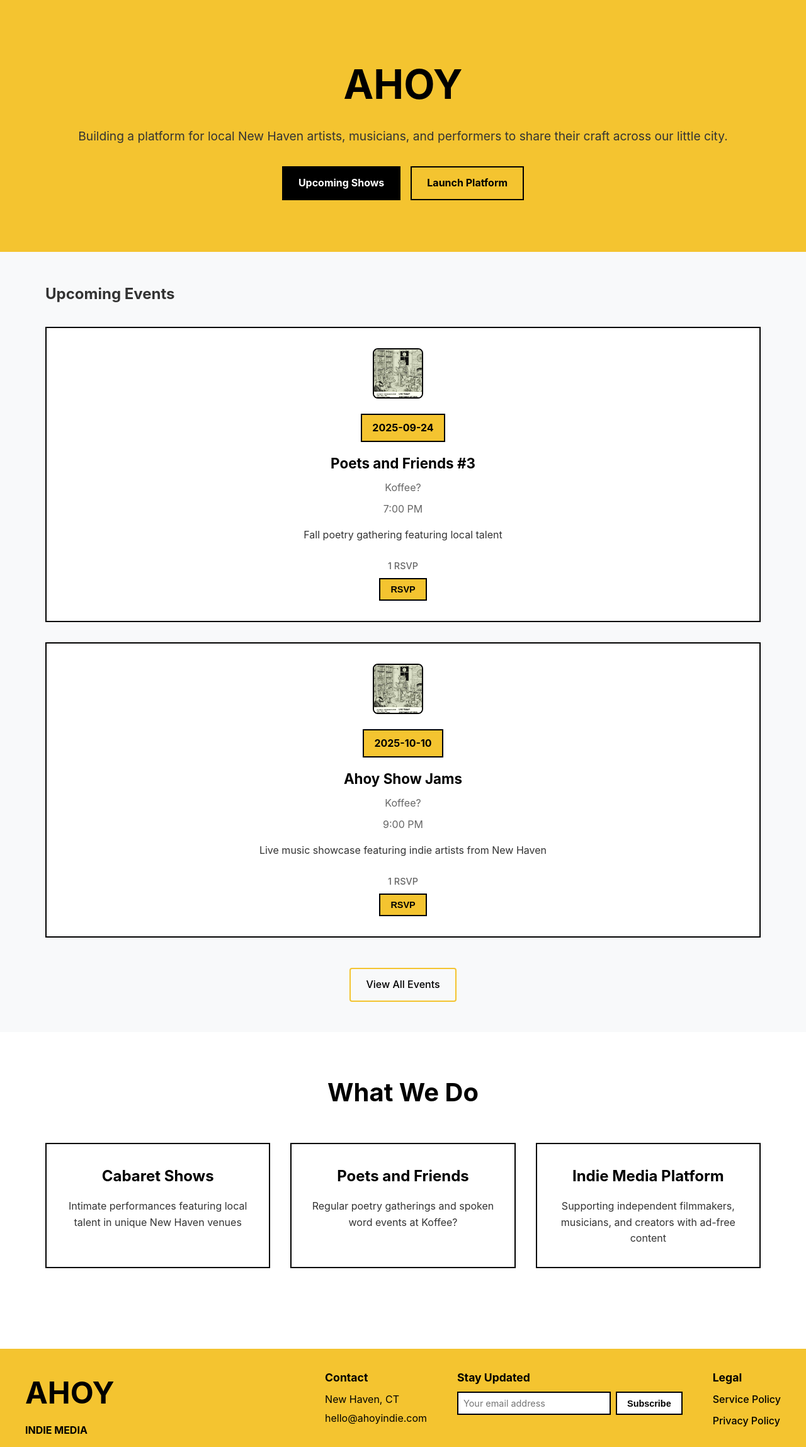
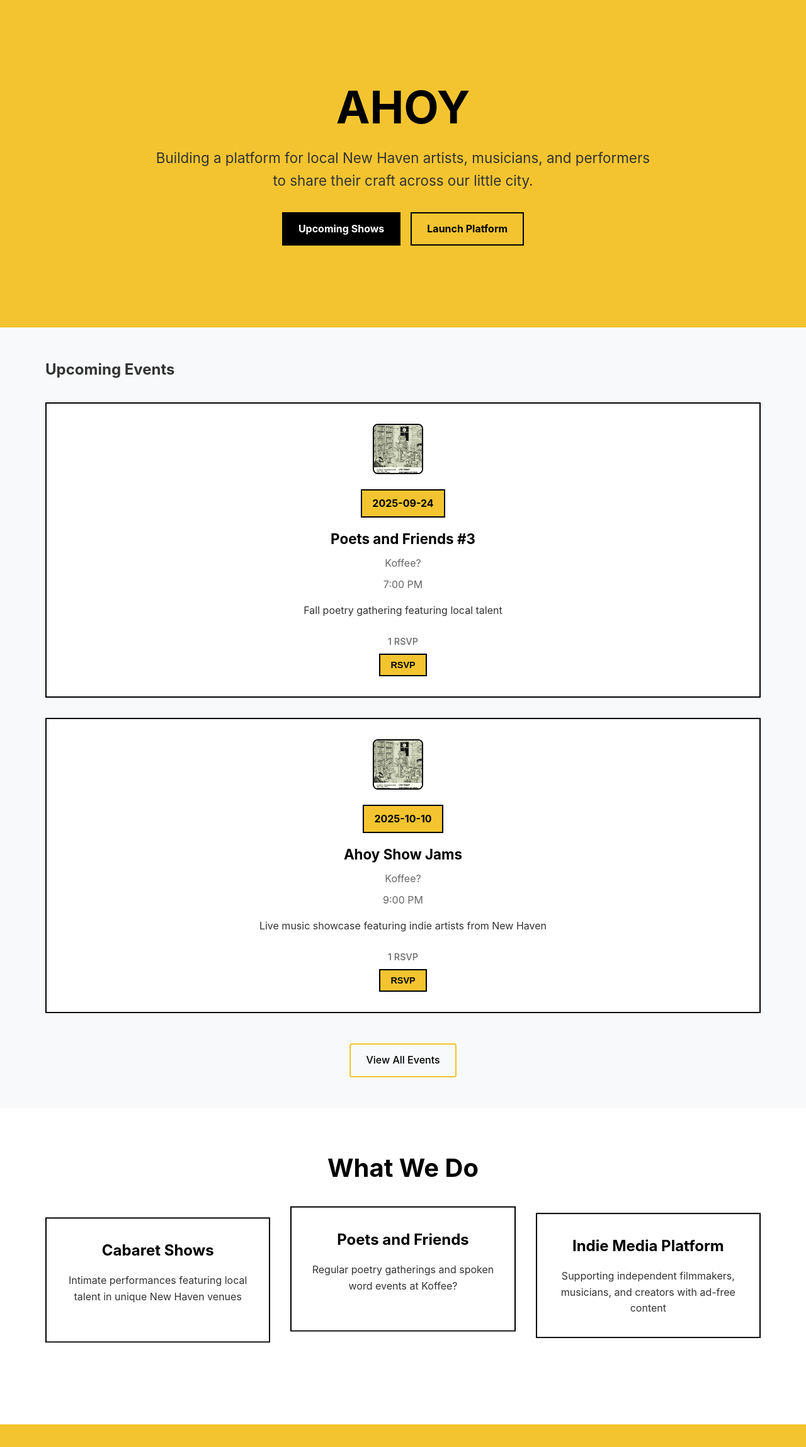
Before and after one commit to oooAHOYooo/ahoy-super-autumn, a Flask app: page / in a window 1280 px wide. Shown: the part 83-2381 px from the top of the page at 63% size. Run offline with Flask 3, Linux system fonts and the light colour scheme.

Commit message:
updated headers

```diff
--- a/static/css/style.css
+++ b/static/css/style.css
@@ -72,27 +72,48 @@ main {
 }
 
 /* Hero Section */
-.hero {
+/* Unified Hero Styles - All pages use this */
+.hero,
+.about-hero,
+.download-hero,
+.events-header,
+.policy-hero {
     background: var(--yellow);
-    padding: 4rem 2rem;
+    padding: 6rem 2rem;
     text-align: center;
-    min-height: 50vh;
+    min-height: 60vh;
+    max-height: 70vh;
+    height: 65vh;
     display: flex;
     flex-direction: column;
     justify-content: center;
+    align-items: center;
+    overflow: hidden;
+    position: relative;
 }
 
-.hero h1 {
-    font-size: 4rem;
+.hero h1,
+.about-hero h1,
+.download-hero h1,
+.events-header h1,
+.policy-hero h1 {
+    font-size: 4.5rem;
     font-weight: bold;
     color: var(--black);
-    margin-bottom: 1rem;
+    margin-bottom: 1.5rem;
+    line-height: 1.1;
 }
 
-.hero p {
-    font-size: 1.2rem;
+.hero p,
+.about-hero p,
+.download-hero p,
+.events-header p,
+.policy-hero p {
+    font-size: 1.4rem;
     color: var(--dark-gray);
     margin-bottom: 2rem;
+    max-width: 800px;
+    line-height: 1.6;
 }
 
 .hero-actions {
@@ -100,6 +121,7 @@ main {
     gap: 1rem;
     justify-content: center;
     flex-wrap: wrap;
+    margin-top: 1rem;
 }
 
 /* Buttons */
@@ -1362,3 +1371,100 @@ footer {
         font-size: 1.2rem;
     }
 }
+
+/* Parallax Effects */
+.parallax-container {
+    position: relative;
+    overflow: hidden;
+}
+
+.parallax-bg {
+    position: absolute;
+    top: -20%;
+    left: -10%;
+    width: 120%;
+    height: 140%;
+    background-size: cover;
+    background-position: center;
+    background-repeat: no-repeat;
+    will-change: transform;
+    z-index: -1;
+}
+
+.parallax-content {
+    position: relative;
+    z-index: 1;
+}
+
+.parallax-slow {
+    transform: translateY(var(--parallax-offset, 0px));
+    transition: transform 0.1s ease-out;
+}
+
+.parallax-medium {
+    transform: translateY(calc(var(--parallax-offset, 0px) * 0.5));
+    transition: transform 0.1s ease-out;
+}
+
+.parallax-fast {
+    transform: translateY(calc(var(--parallax-offset, 0px) * 1.5));
+    transition: transform 0.1s ease-out;
+}
+
+/* Floating Elements */
+.floating-element {
+    animation: float 6s ease-in-out infinite;
+}
+
+.floating-element:nth-child(2n) {
+    animation-delay: -2s;
+}
+
+.floating-element:nth-child(3n) {
+    animation-delay: -4s;
+}
+
+@keyframes float {
+
+    0%,
+    100% {
+        transform: translateY(0px);
+    }
+
+    50% {
+        transform: translateY(-20px);
+    }
+}
+
+/* Hero Parallax Background */
+.hero::before {
+    content: '';
+    position: absolute;
+    top: 0;
+    left: 0;
+    right: 0;
+    bottom: 0;
+    background: linear-gradient(45deg,
+            rgba(244, 196, 48, 0.9) 0%,
+            rgba(244, 196, 48, 0.7) 25%,
+            rgba(244, 196, 48, 0.9) 50%,
+            rgba(244, 196, 48, 0.7) 75%,
+            rgba(244, 196, 48, 0.9) 100%);
+    background-size: 400% 400%;
+    animation: gradientShift 8s ease infinite;
+    z-index: -1;
+}
+
+@keyframes gradientShift {
+    0% {
+        background-position: 0% 50%;
+    }
+
+    50% {
+        background-position: 100% 50%;
+    }
+
+    100% {
+        background-position: 0% 50%;
+    }
+}
--- a/templates/index.html
+++ b/templates/index.html
@@ -1,16 +1,18 @@
 {% extends "base.html" %}
 
 {% block content %}
-<div class="hero">
-    <h1>AHOY</h1>
-    <p>Building a platform for local New Haven artists, musicians, and
-        performers to share their craft across our little city.</p>
-    <div class="hero-actions">
-        <a href="/events" class="btn btn-primary">Upcoming Shows</a>
-        <a href="/download" class="btn btn-secondary">Launch Platform</a>
+<div class="hero parallax-container">
+    <div class="parallax-content">
+        <h1 class="parallax-slow">AHOY</h1>
+        <p class="parallax-medium">Building a platform for local New Haven
+            artists, musicians, and
+            performers to share their craft across our little city.</p>
+        <div class="hero-actions parallax-fast">
+            <a href="/events" class="btn btn-primary">Upcoming Shows</a>
+            <a href="/download" class="btn btn-secondary">Launch Platform</a>
+        </div>
     </div>
 </div>
-
 
 {% if latest_events %}
 <section class="latest-events">
@@ -20,7 +22,8 @@
             {% for event in latest_events %}
             <div class="event-preview" data-event-id="{{ event.id }}">
                 {% if event.image %}
-                <img src="{{ event.image }}" alt="{{ event.title }}" class="event-image" data-lightbox="{{ event.image }}">
+                <img src="{{ event.image }}" alt="{{ event.title }}"
+                    class="event-image" data-lightbox="{{ event.image }}">
                 {% endif %}
                 <div class="event-date">{{ event.date }}</div>
                 <div class="event-details">
@@ -29,15 +32,18 @@
                     endif %}
                     {% if event.time %}<p class="time">{{ event.time }}</p>{%
                     endif %}
-                    {% if event.description %}<p class="description">{{ event.description }}</p>{% endif %}
+                    {% if event.description %}<p class="description">{{
+                        event.description }}</p>{% endif %}
                     {% if event.rsvp_enabled %}
                     <div class="rsvp-section">
                         {% if event.rsvps and event.rsvps|length > 0 %}
                         <div class="rsvp-count">
-                            {{ event.rsvps|length }} RSVP{% if event.rsvps|length != 1 %}s{% endif %}
+                            {{ event.rsvps|length }} RSVP{% if
+                            event.rsvps|length != 1 %}s{% endif %}
                         </div>
                         {% endif %}
-                        <button class="btn btn-small rsvp-btn" data-event-id="{{ event.id }}">
+                        <button class="btn btn-small rsvp-btn"
+                            data-event-id="{{ event.id }}">
                             RSVP
                         </button>
                     </div>
@@ -55,19 +61,19 @@
 
 <section class="features">
     <div class="container">
-        <h2>What We Do</h2>
+        <h2 class="parallax-slow">What We Do</h2>
         <div class="feature-grid">
-            <div class="feature">
+            <div class="feature parallax-medium floating-element">
                 <h3>Cabaret Shows</h3>
                 <p>Intimate performances featuring local talent in unique New
                     Haven venues</p>
             </div>
-            <div class="feature">
+            <div class="feature parallax-slow floating-element">
                 <h3>Poets and Friends</h3>
                 <p>Regular poetry gatherings and spoken word events at
                     Koffee?</p>
             </div>
-            <div class="feature">
+            <div class="feature parallax-fast floating-element">
                 <h3>Indie Media Platform</h3>
                 <p>Supporting independent filmmakers, musicians, and creators
                     with ad-free content</p>
```
Also changed, not shown: other parts of static/css/style.css (+25 -38 lines), templates/about.html (+12 -9 lines), templates/base.html (+36 -0 lines), templates/download.html (+12 -7 lines), templates/events.html (+25 -11 lines), templates/privacy_policy.html (+8 -1 lines), templates/service_policy.html (+8 -1 lines).
